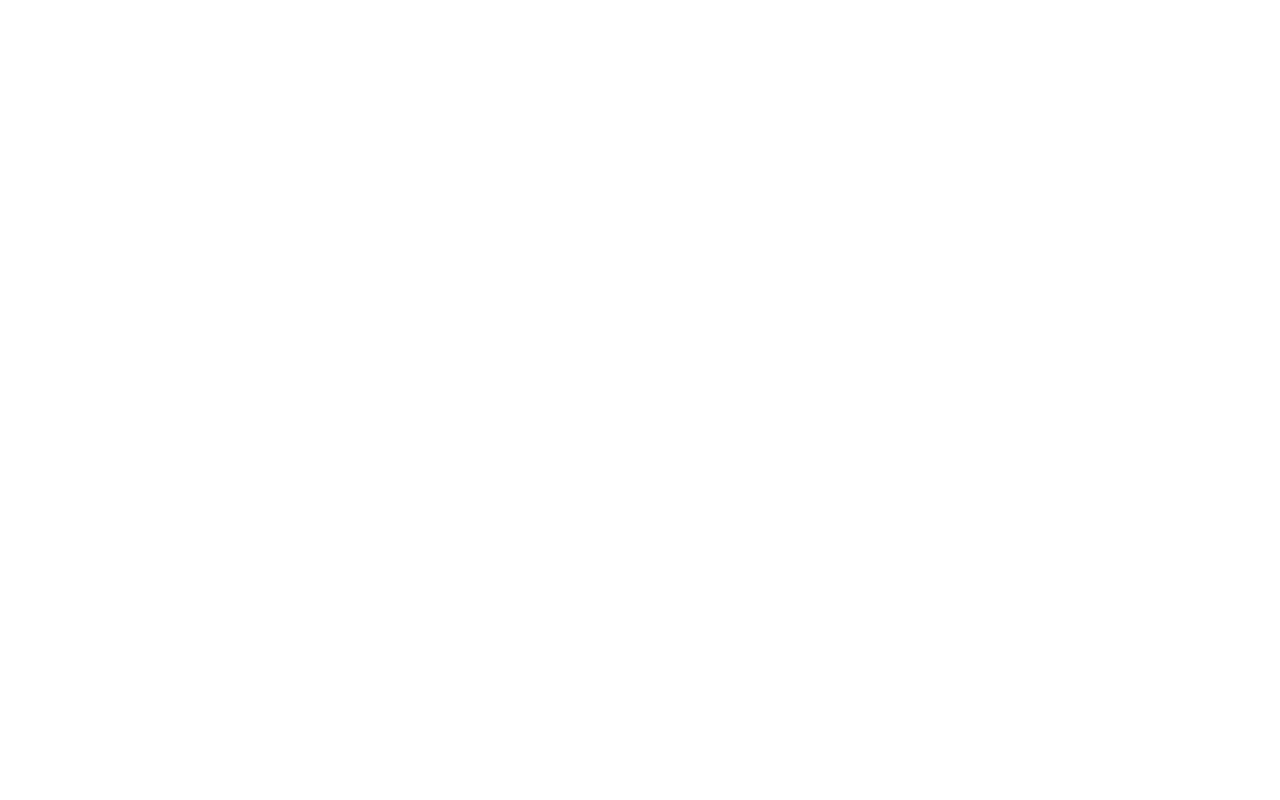
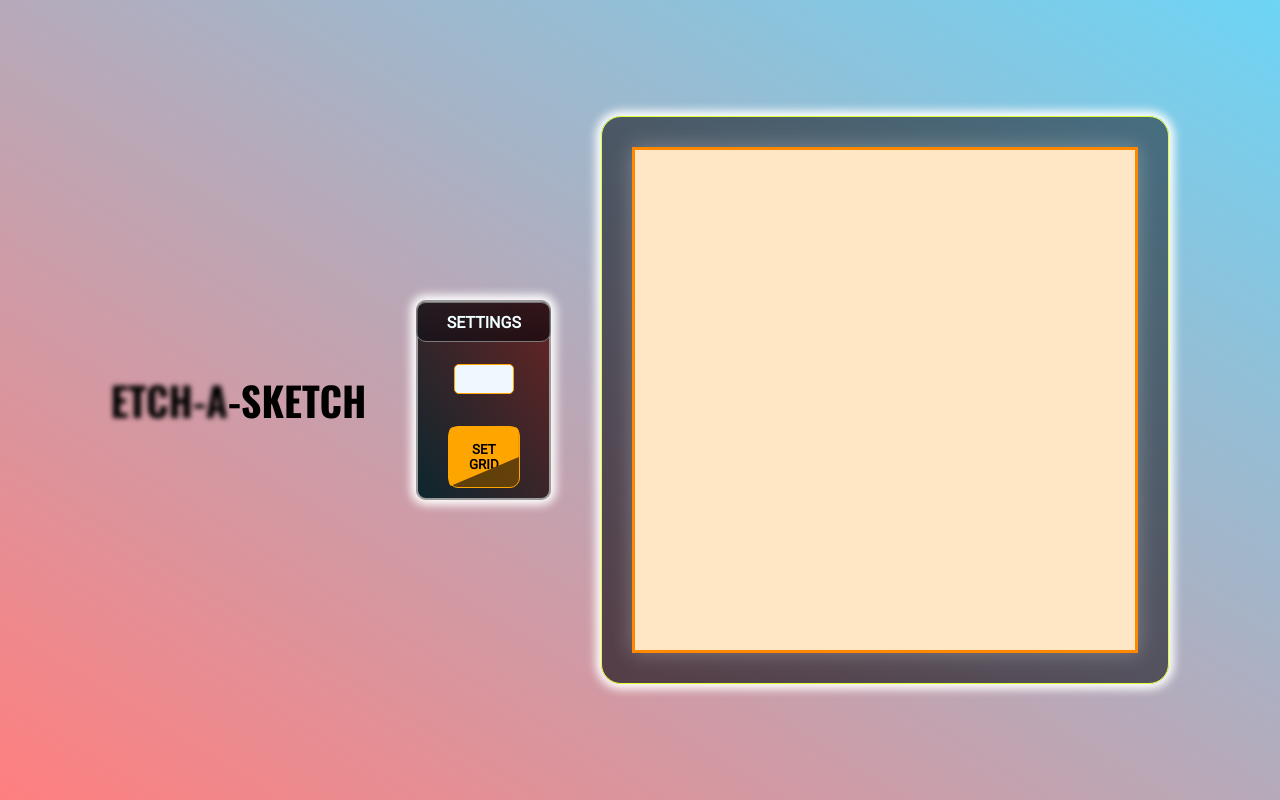
Before and after one commit to KelCapiten/etch-a-sketch, a plain HTML site: page index.html in a window 1280 px wide. Drawn offline with nearby package versions, Linux system fonts and the light colour scheme.

Commit message:
ADD TITLE, SETTINGS AND DRAWING PAD. (COMPLETE)

```diff
--- a/index.html
+++ b/index.html
@@ -3,11 +3,29 @@
 <head>
     <meta charset="UTF-8">
     <meta name="viewport" content="width=device-width, initial-scale=1.0">
+    <link rel="preconnect" href="https://fonts.googleapis.com">
+    <link rel="preconnect" href="https://fonts.gstatic.com" crossorigin>
+    <link href="https://fonts.googleapis.com/css2?family=Oswald:wght@700&family=Roboto&display=swap" rel="stylesheet">
+    <link rel="preconnect" href="https://fonts.googleapis.com">
+    <link rel="preconnect" href="https://fonts.gstatic.com" crossorigin>
+    <link href="https://fonts.googleapis.com/css2?family=Roboto&display=swap" rel="stylesheet">
     <link rel="stylesheet" href="stylesheet.css">
-    <script src="mainjs.js" defer></script>
     <title>Sketch</title>
 </head>
 <body>
-
+    <div class="main">
+        <div class="sketch"><span id="one">ETCH-A</span><span id="two">-SKETCH</span></div>
+        <div class="settings">
+            <h4 class="settingsHeader">SETTINGS</h4>
+            <input class="setGrid" type="number">
+            <div class="btnDvi">
+                <button onclick="changeGrid()">SET GRID</button>
+            </div>
+        </div>
+        <div class="outerContainer">
+            <div class="gridContainer"></div>
+        </div>
+    </div>
 </body>
+<script src="mainjs.js"></script>
 </html>
--- a/mainjs.js
+++ b/mainjs.js
@@ -0,0 +1,60 @@
+function grid(width = "5px", numberOfIterations = 4686) {
+    let grid = drawGrid();
+
+    grid.addEventListener('mouseover', e => {
+        let r = Math.floor(Math.random()*255);
+        let g = Math.floor(Math.random()*255);
+        let b = Math.floor(Math.random()*255);
+    if (e.target.classList.contains('grid')) {
+
+    } else {
+        e.target.style.backgroundColor = `rgb(${r}, ${g}, ${b})`
+    }
+})
+}
+
+function drawGrid(width = 10, gridWidth = 500, numberOfIterations = 50*50) {
+    let grid = document.createElement("div");
+    grid.classList.add('grid');
+    let container = document.querySelector(".gridContainer");
+
+    grid.style.display = "flex";
+    grid.style.flexWrap = "wrap";
+    grid.style.width = `${gridWidth}px`;
+
+    for (let i = 1; i <= numberOfIterations; i++) {
+        let box = document.createElement("div");
+        box.style.width = `${width}px`;
+        box.style.height = `${width}px`;
+        grid.appendChild(box);
+    }
+    container.appendChild(grid);
+    return grid;
+}
+
+function changeGrid() {
+    let userInputField = document.querySelector(".setGrid");
+    let userInput = userInputField.value;
+    let boxWidth = 500/userInput;
+    let numberOfIterations = userInput*userInput;
+    let gridWidth = (boxWidth*userInput)
+    let container = document.querySelector(".gridContainer");
+    let gridElement = document.querySelector(".grid");
+
+    container.removeChild(gridElement);
+    let grid = drawGrid(boxWidth, gridWidth, numberOfIterations);
+
+    grid.addEventListener('mouseover', e => {
+        let r = Math.floor(Math.random()*255);
+        let g = Math.floor(Math.random()*255);
+        let b = Math.floor(Math.random()*255);
+    if (e.target.classList.contains('grid')) {
+
+    } else {
+        e.target.style.backgroundColor = `rgb(${r}, ${g}, ${b})`
+    }
+})
+
+}
+
+grid();
--- a/stylesheet.css
+++ b/stylesheet.css
@@ -0,0 +1,119 @@
+* {
+    padding: 0px;
+    margin: 0px;
+    box-sizing: border-box;
+    font-family: 'Roboto', sans-serif;
+}
+
+.hover {
+    background-color: black;
+}
+
+.main {
+    height: 100vh;
+    background: linear-gradient(to right top, rgb(255, 127, 127), rgb(109, 213, 245));
+    display: flex;
+    justify-content: center;
+    align-items: center;
+    gap: 50px;
+}
+
+#one {
+    font-family: 'Oswald', sans-serif;
+    font-size: 40px;
+    filter: blur(2.5px);
+    transition: all 1s ease;
+
+}
+
+#one:hover {
+    filter: blur(0);
+}
+
+#two {
+    font-family: 'Oswald', sans-serif;
+    font-size: 40px;
+    transition: all 1s ease;
+}
+
+#two:hover {
+    filter: blur(2.5px);
+}
+
+.grid {
+    background-color: rgb(255, 230, 197);
+}
+
+.gridContainer {
+    box-shadow: 0 0 20px rgba(255, 255, 255, 0.274);
+    border: 3px solid rgb(255, 136, 0);
+}
+
+.outerContainer {
+    padding: 30px;
+    background: linear-gradient(to left bottom, rgba(15, 19, 26, 0.5), rgba(1, 0, 8, 0.6));
+    border-radius: 20px;
+    box-shadow: 0 0 10px 5px rgb(255, 255, 255);
+    border: solid 1px rgb(224, 255, 47);
+}
+
+.settings {
+    display: flex;
+    flex-direction: column;
+    justify-content: space-between;
+    align-items: center;
+    gap: 20px;
+    background: linear-gradient(to left bottom, rgb(104, 36, 36), rgb(12, 38, 46));
+    height: 200px;
+    width: 135px;
+    border-radius: 10px;
+    border: rgb(155, 155, 155) solid 2px;
+    box-shadow: 0 0 10px 5px rgb(255, 255, 255);
+}
+
+.settingsHeader {
+    color: azure;
+    font-size: 16px;
+    border: 1px solid rgb(121, 121, 121);
+    border-radius: 10px;
+    display: flex;
+    justify-content: center;
+    align-items: center;
+    width: 135px;
+    height: 40px;
+    background: linear-gradient(to right bottom, rgba(15, 19, 26, 0.5), rgba(1, 0, 8, 0.6));
+
+}
+
+.btnDvi {
+    border: solid 1px orange;
+    border-radius: 10px;
+    background-color: rgba(116, 73, 0, 0.76);
+    margin: 10px 0;
+}
+
+button {
+    width: 70px;
+    padding: 15px;
+    background-color: orange;
+    border: none;
+    border-radius: 5px;
+    font-weight: bolder;
+    clip-path: polygon(-1% -1%, 100% -1%, 100% 50%, -1% 100%);
+    transition: all 250ms ease;
+}
+
+button:hover {
+    clip-path: polygon(0% 0%, 102% 0%, 102% 102%, 0% 102%);
+}
+
+input {
+    background-color: aliceblue;
+    color: black;
+    width: 60px;
+    height: 30px;
+    border-radius: 5px;
+    border: orange solid 1px;
+    font-weight: bolder;
+    text-align: center;
+}
```
